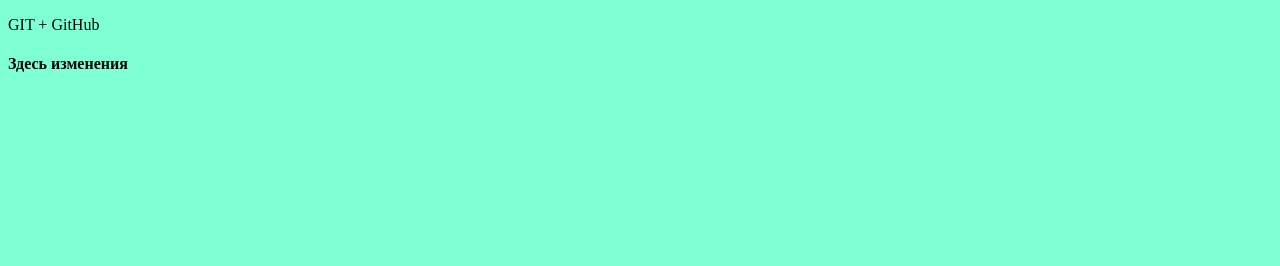
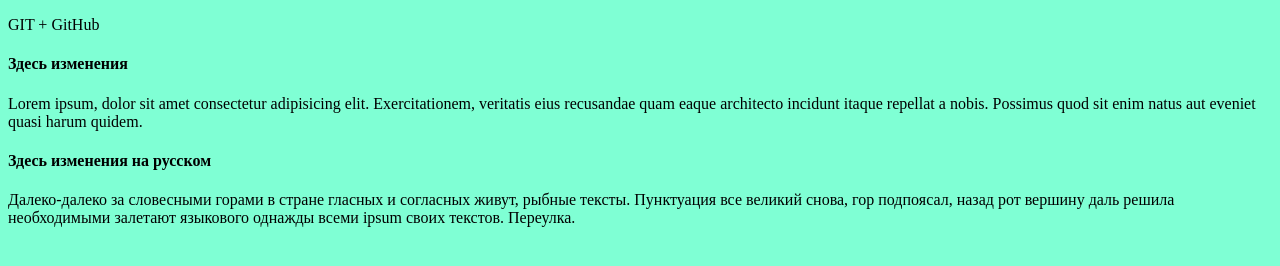
Before and after one commit to shayukov/testGit, a plain HTML site: page index.html in a window 1280 px wide. Drawn offline with Linux system fonts and the light colour scheme.

Commit message:
Новая ветка

```diff
--- a/index.html
+++ b/index.html
@@ -10,5 +10,8 @@
 <body>
   <p>GIT + GitHub</p>
   <h4>Здесь изменения</h4>
+  <p>Lorem ipsum, dolor sit amet consectetur adipisicing elit. Exercitationem, veritatis eius recusandae quam eaque architecto incidunt itaque repellat a nobis. Possimus quod sit enim natus aut eveniet quasi harum quidem.</p>
+  <h4>Здесь изменения на русском</h4>
+  <p>Далеко-далеко за словесными горами в стране гласных и согласных живут, рыбные тексты. Пунктуация все великий снова, гор подпоясал, назад рот вершину даль решила необходимыми залетают языкового однажды всеми ipsum своих текстов. Переулка.</p>
 </body>
 </html>
```
